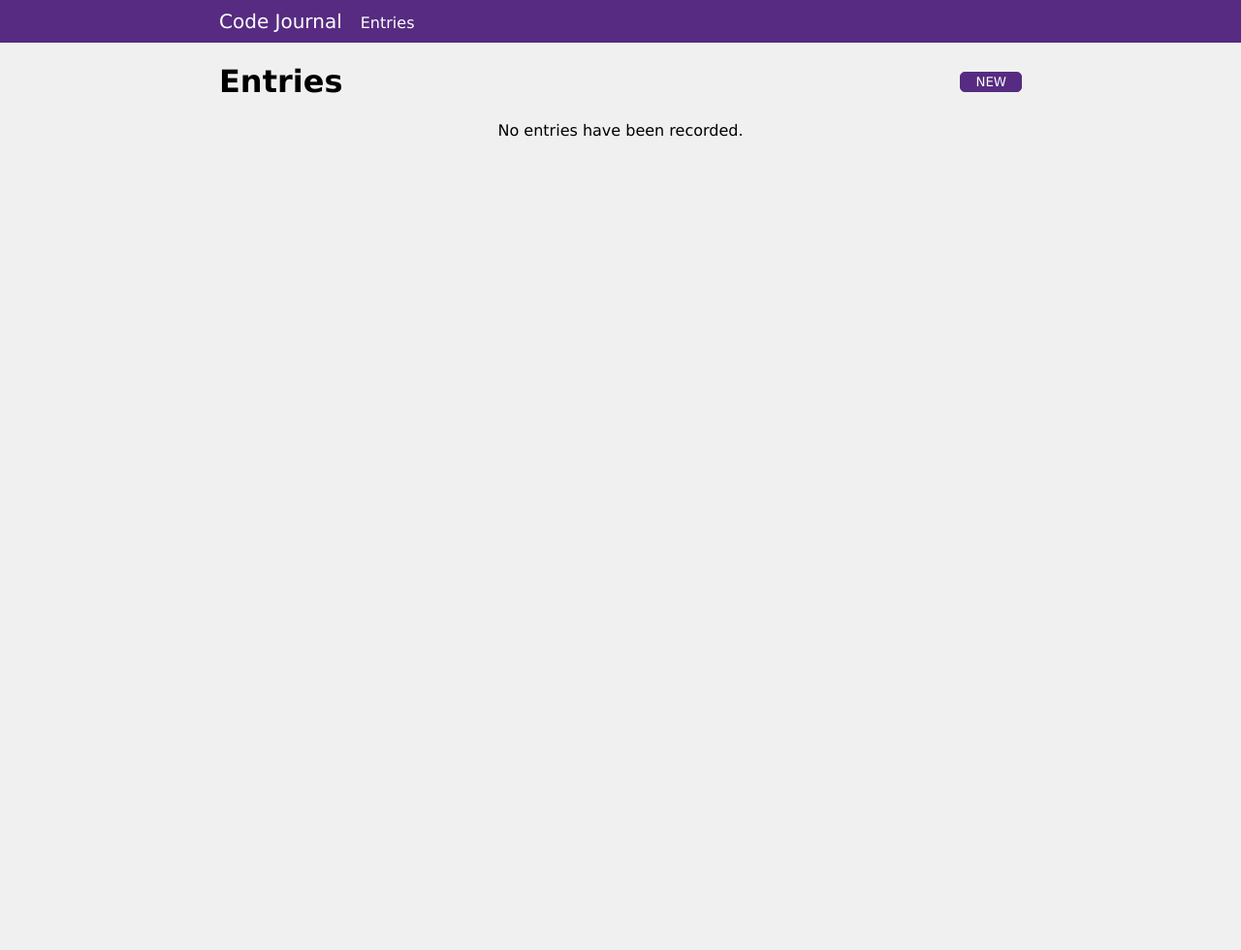
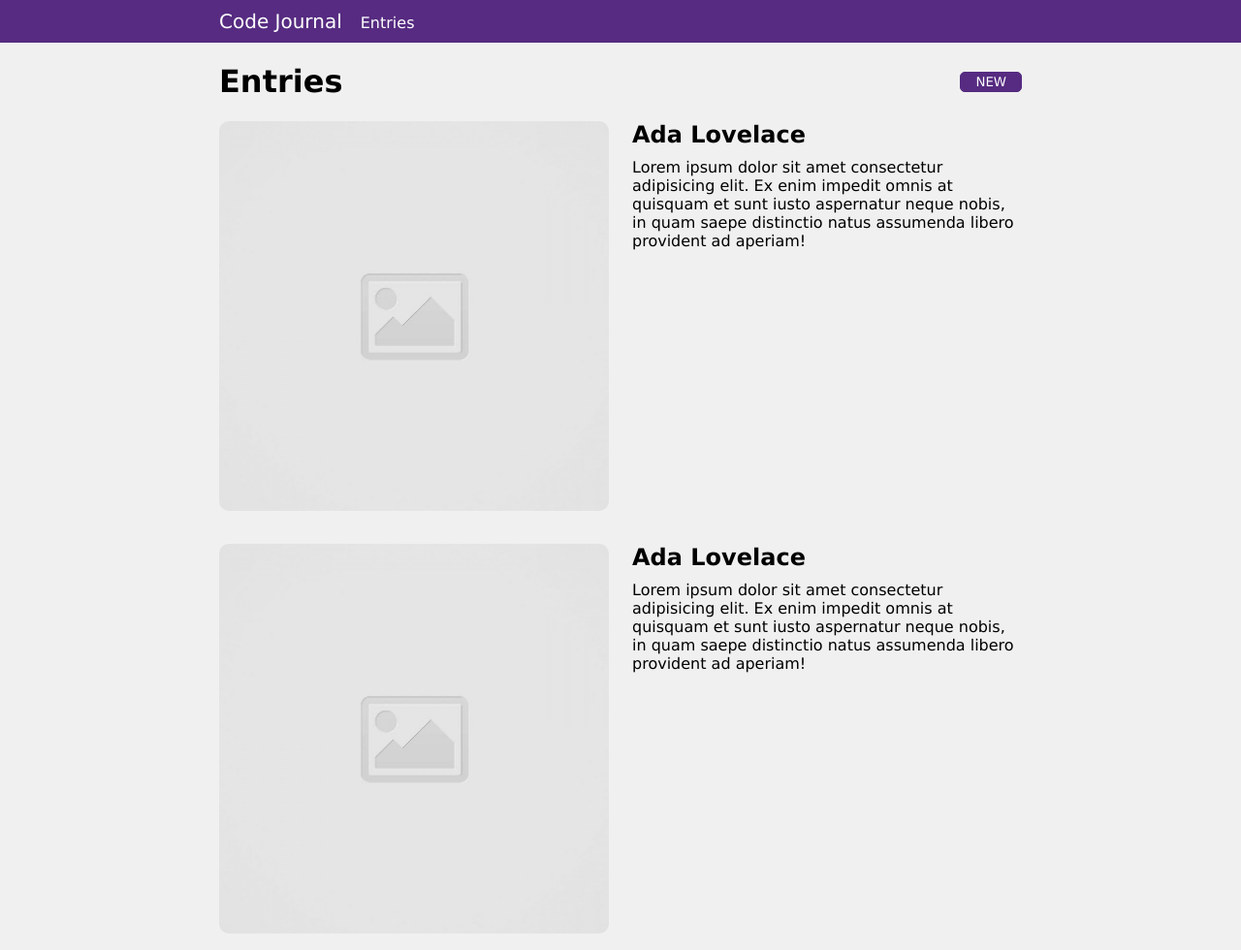
Before and after one commit to alexdenbaugh/code-journal, a website: page index.html in a window 1280 px wide. Shown: the top 980 px of the page at 97% size. Before the commit the page ends 800 px from the top, so only its background shows below. Drawn offline with Linux system fonts and the light colour scheme.

Commit message:
Define a function that takes a single journal entry object and returns a DOM tree that matches one of the example entries in the HTML. #2

```diff
--- a/index.html
+++ b/index.html
@@ -68,16 +68,16 @@
           </div>
         </div>
         <div class="column-full">
-          <div class="no-entries-prompt">
+          <div class="no-entries-prompt hidden">
             <p class="font">No entries have been recorded.</p>
           </div>
         </div>
-        <ul class="hidden">
+        <ul class="">
           <li class="row">
             <div class="column-half new-image">
               <img src="images/placeholder-image-square.jpg" alt="">
             </div>
-            <div  class="column-half">
+            <div class="column-half">
               <div>
                 <h2 class="font">Ada Lovelace</h2>
               </div>
```
Also changed, not shown: js/main.js (+28 -0 lines).
